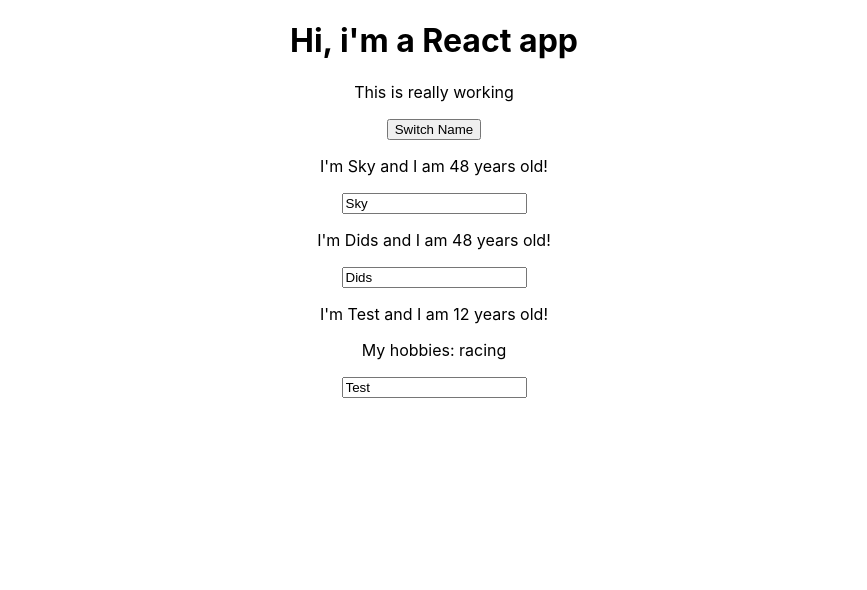
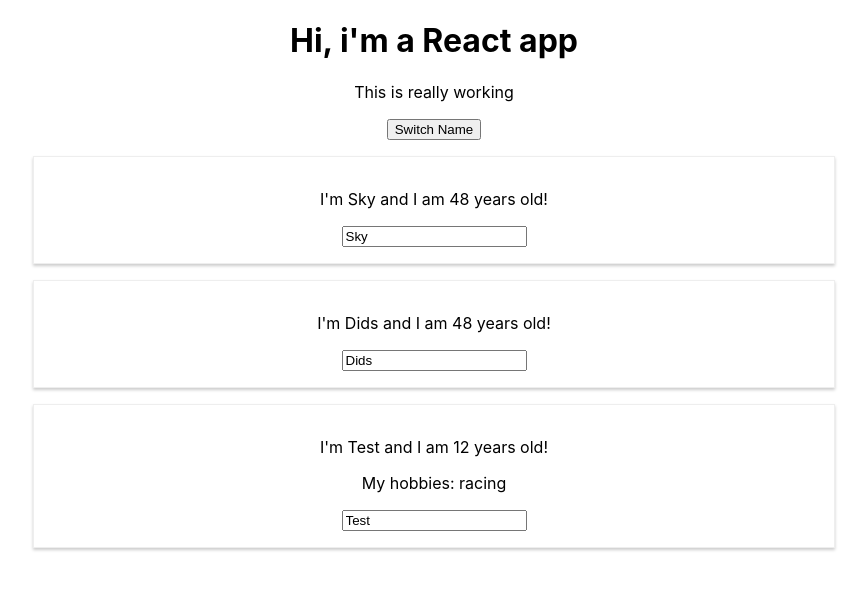
Before and after one commit to Skyentific/Udemy_React, a React (Create React App) app in the folder section_3/: page / in a window 1280 px wide. Shown: the top 590 px of the page, without its empty margins (206-1073 px from the left). Built offline with nearby package versions, Linux system fonts and the light colour scheme.

Commit message:
Add styling with style sheets

```diff
--- /dev/null
+++ b/section_3/src/Person/Person.css
@@ -0,0 +1,8 @@
+.Person {
+    width: 60%;
+    margin: 16px auto;
+    border: 1px solid #eeeeee;
+    box-shadow: 0 2px 3px #ccc;
+    padding: 16px;
+    text-align: center;
+}
--- a/section_3/src/Person/Person.js
+++ b/section_3/src/Person/Person.js
@@ -1,9 +1,10 @@
 import React from 'react';
+import './Person.css'
 
 const person = (props) => {
     return (
 
-        <div>
+        <div className = "Person">
             <p onClick = {props.click}> I'm {props.name} and I am {props.age} years old!</p>
             <p>{props.children}</p>
             <input type="text" onChange={props.changed} value={props.name}/>
```
